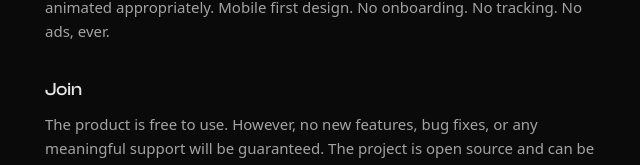
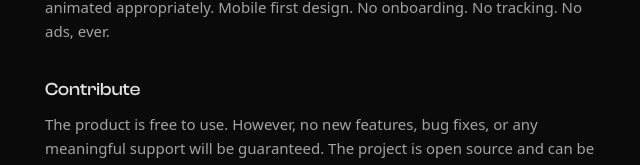
Before and after one commit to pingSubhajit/ticker, a Next.js app: page /about in a window 1280 px wide. Shown: the part 343-508 px from the top of the page, without its empty margins (319-959 px from the left). Built offline with nearby package versions, Linux system fonts and the light colour scheme; no server answers.

Commit message:
chore: Changing the version in package.json

```diff
--- a/app/about/page.tsx
+++ b/app/about/page.tsx
@@ -56,7 +56,7 @@ const AboutPage = async () => {
 			</div>
 
 			<div>
-				<h2 className="text-lg text-neutral-200 font-medium">Join</h2>
+				<h2 className="text-lg text-neutral-200 font-medium">Contribute</h2>
 				<p className="mt-2 text-[15px] font-medium text-neutral-400 font-sans leading-relaxed">
 					The product is free to use. However, no new features, bug fixes, or any meaningful support will be
 					guaranteed. The project is open source and can be found
--- a/package.json
+++ b/package.json
@@ -1,6 +1,6 @@
 {
   "name": "ticker",
-  "version": "0.1.0",
+  "version": "0.01",
   "private": true,
   "scripts": {
     "dev": "next dev",
```
